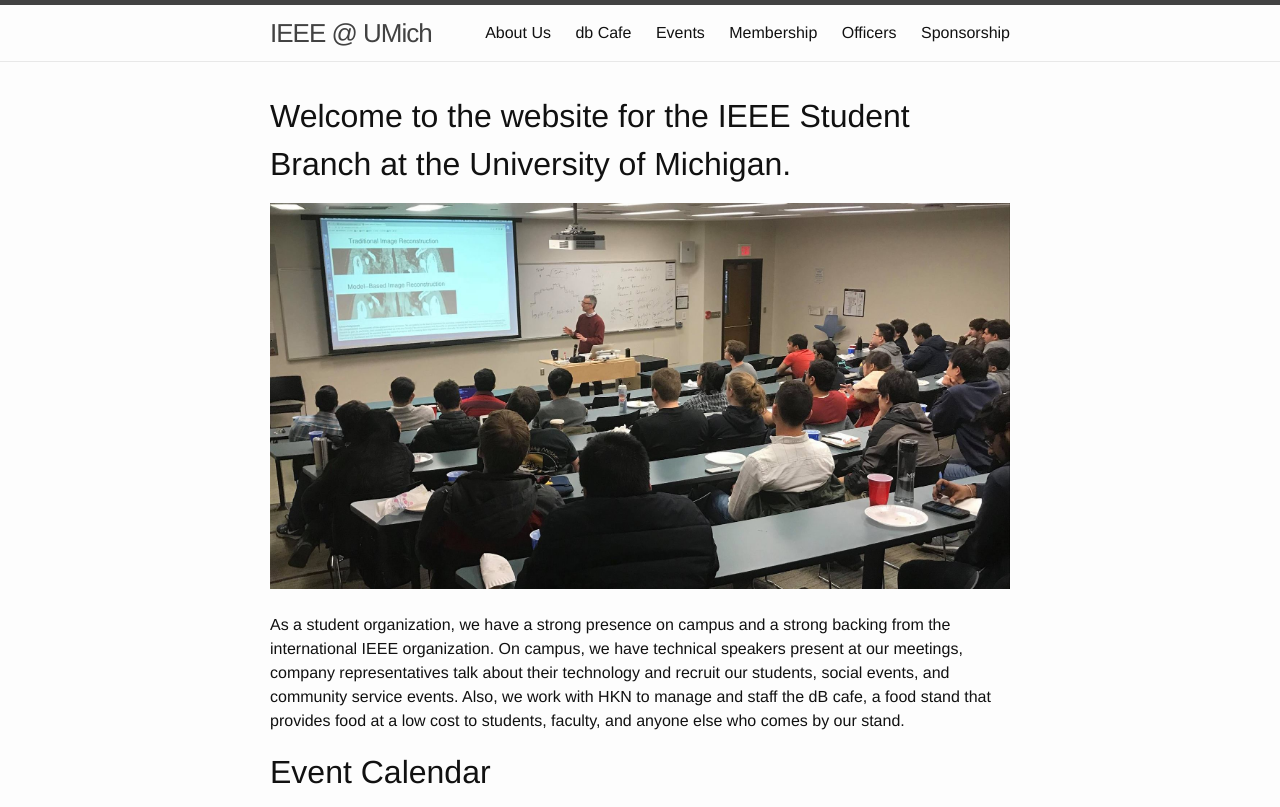
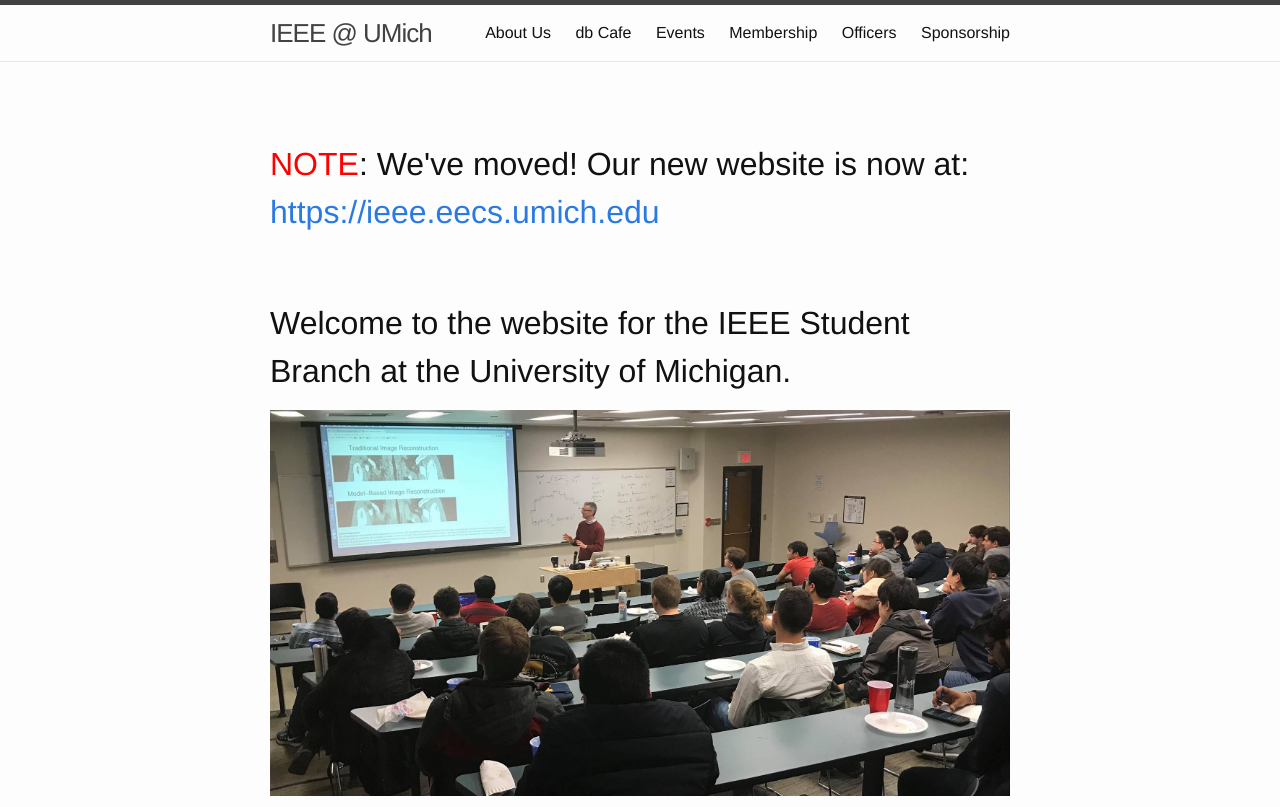
Before and after one commit to ieee-umich/ieee-website, a Jekyll site: the page built from index.html, in a window 1280 px wide and 900 px high, cut to the strip 0-807 px from the top of the window. Built offline with Jekyll 4.4.1, drawn with Linux system fonts in a browser that asks for light colours; comment, search, counter and statistics services are not loaded.

Commit message:
Note on Homepage

```diff
--- a/index.html
+++ b/index.html
@@ -2,7 +2,9 @@
 layout: default
 ---
 
-<h1>Welcome to the website for the IEEE Student Branch at the University of Michigan.</h1>
+<h1><br/><span style="color: red;">NOTE</span>: We've moved! Our new website is now at: <a href="https://ieee.eecs.umich.edu">https://ieee.eecs.umich.edu</a></h1>
+
+<h1><br/>Welcome to the website for the IEEE Student Branch at the University of Michigan.</h1>
 
 <img src="images/professor_talk.jpg" alt="Professor Talk Series"> <br /> <br />
 
```
